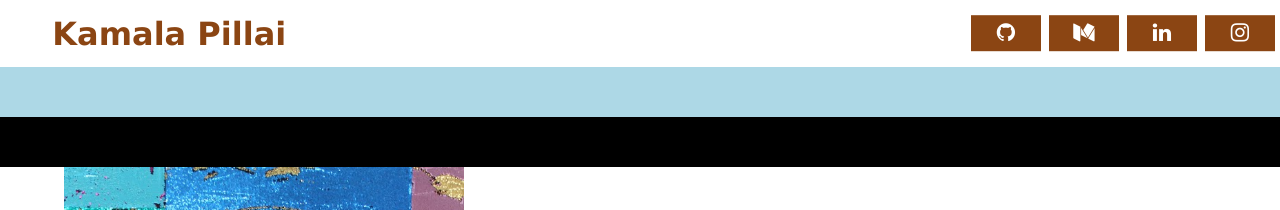
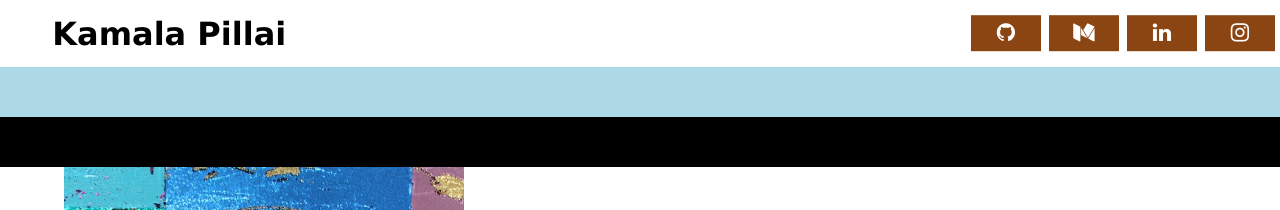
Before and after one commit to kpill/kpill.github.io, a Jekyll site: the page built from index.html, in a window 1280 px wide. Shown: the top 210 px of the page. Built offline with Jekyll 4.4.1, drawn with Linux system fonts in a browser that asks for light colours.

Commit message:
Update main.css

```diff
--- a/css/main.css
+++ b/css/main.css
@@ -25,7 +25,7 @@ html, body {
 		}
 
 		a.home {
-			color: saddleBrown;
+			color: Black;
 			font-family: Geneva, Tahoma, Verdana, sans-serif;
 			text-decoration: none;
 			float: none;
@@ -163,13 +163,6 @@ html, body {
 		font-family: Geneva, Tahoma, Verdana, sans-serif;
 		color: black;
 	}
-
-	/*@media (min-width:320px)  { /* smartphones, portrait iPhone, portrait 480x320 phones (Android) */
-		/*.blue-text-box {
-			margin-left: 10%;
-			margin-right: 10%;
-		}
-	}/*
 
 	h3.about-text {
 		font-family: Arial, Helvetica, sans-serif;
```
